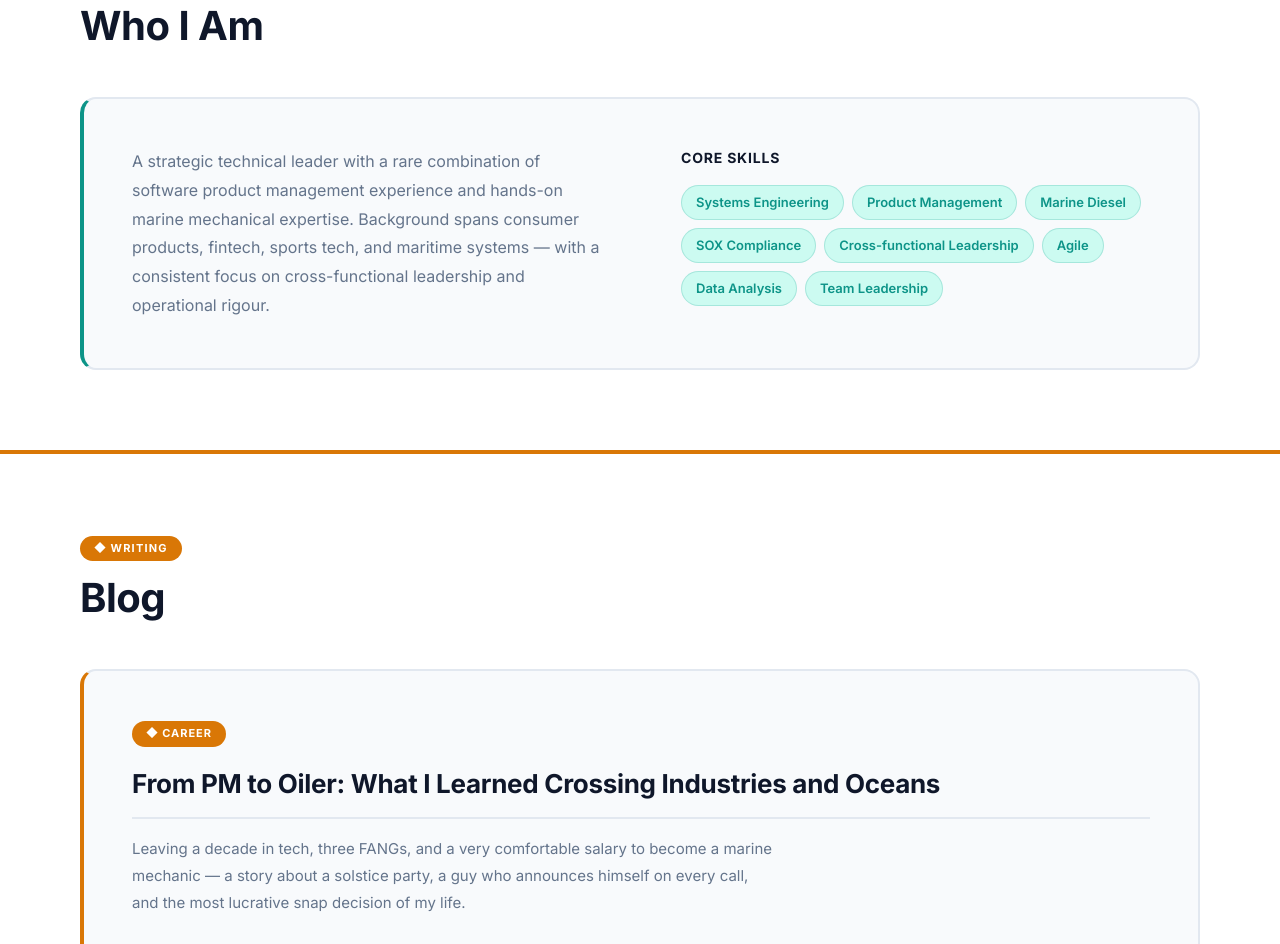
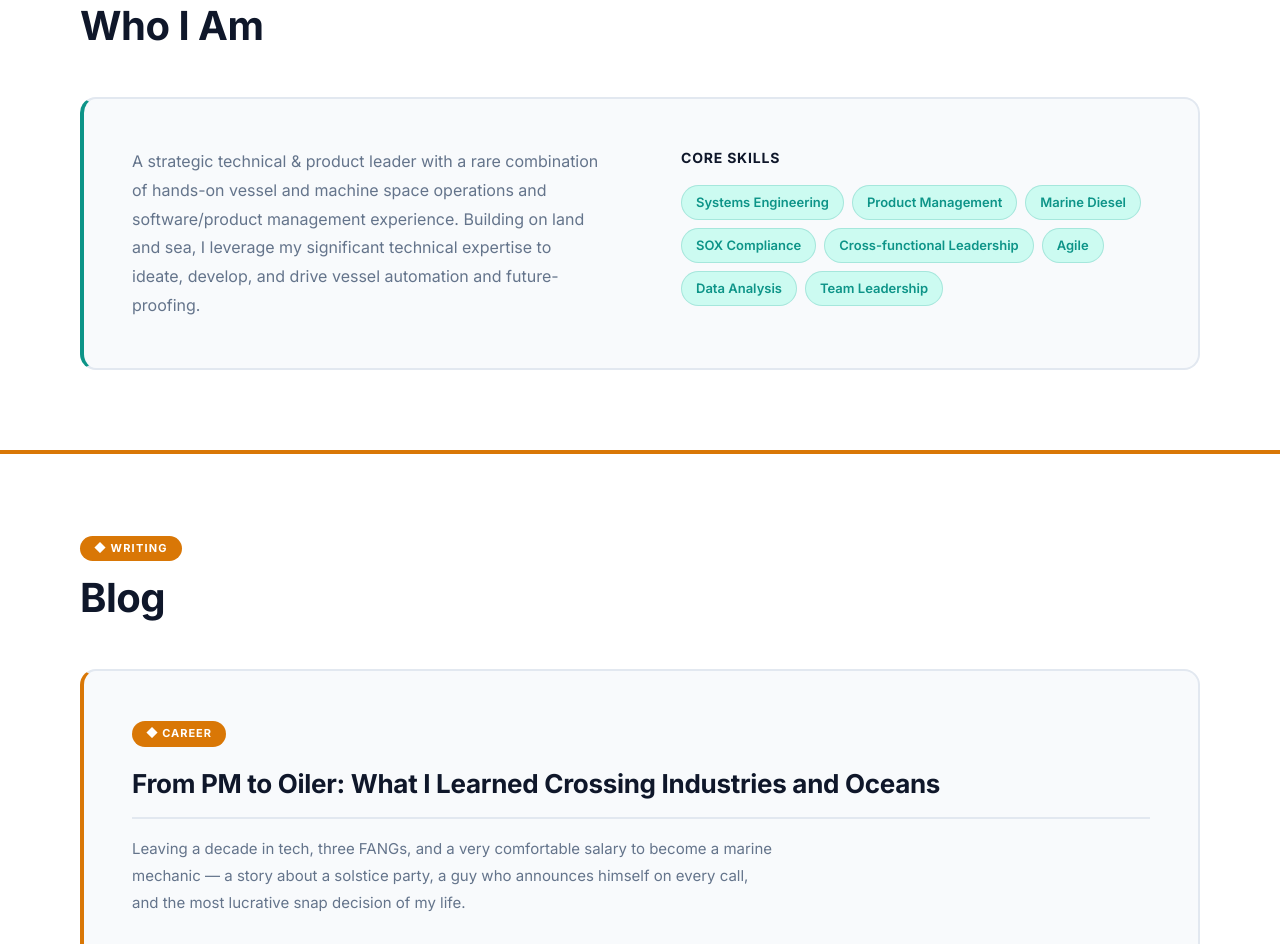
Before and after one commit to hahnsolo/hahnsolo.github.io, a plain HTML site: page index.html in a window 1280 px wide. Shown: the part 912-1856 px from the top of the page. Drawn offline with Linux system fonts and the light colour scheme.

Commit message:
Update About bio copy in index.html

```diff
--- a/index.html
+++ b/index.html
@@ -140,7 +140,7 @@
         <h2 class="section-heading">Who I Am</h2>
       </div>
       <div class="about-grid">
-        <p class="about-bio">A strategic technical leader with a rare combination of software product management experience and hands-on marine mechanical expertise. Background spans consumer products, fintech, sports tech, and maritime systems — with a consistent focus on cross-functional leadership and operational rigour.</p>
+        <p class="about-bio">A strategic technical &amp; product leader with a rare combination of hands-on vessel and machine space operations and software/product management experience. Building on land and sea, I leverage my significant technical expertise to ideate, develop, and drive vessel automation and future-proofing.</p>
         <div>
           <p class="skills-label">Core Skills</p>
           <div class="skills-grid">
```
